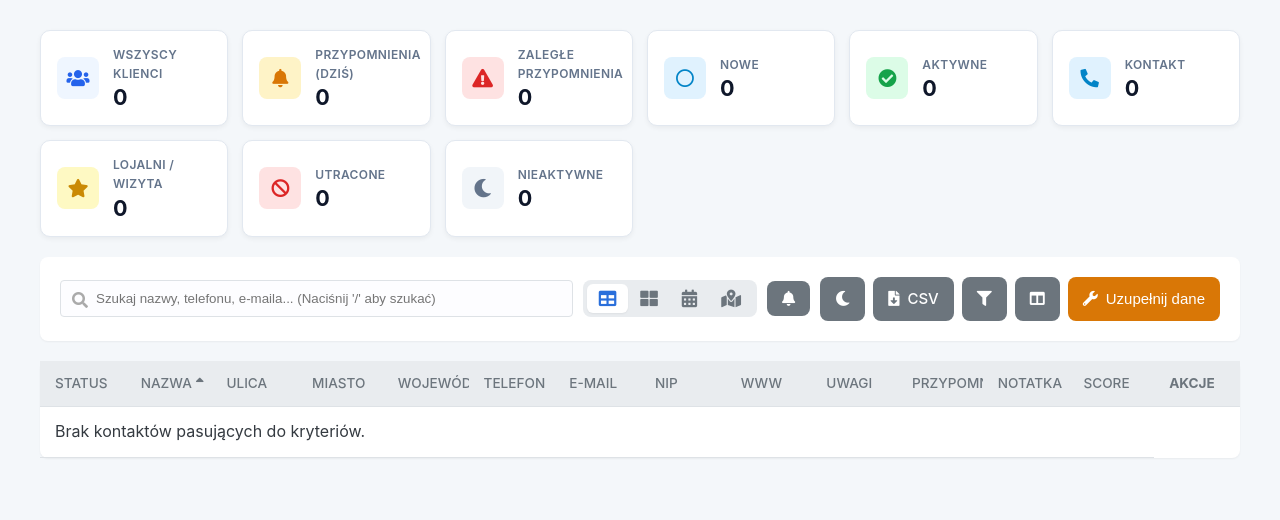
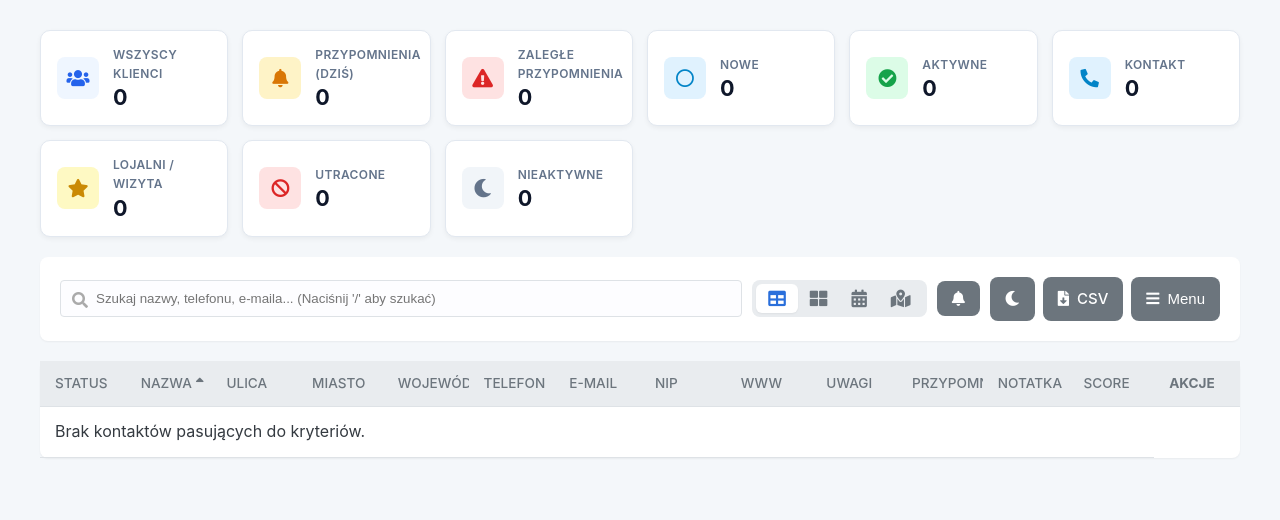
Before and after one commit to damianczarnecki93/crm, a Flask app: page / in a window 1280 px wide. Shown: the top 520 px of the page. Run offline with Flask 3, Linux system fonts and the light colour scheme; data that the repository does not hold is empty; some libraries are stand-ins or nearby versions.

Commit message:
Zaktualizowano aplikację CRM: pełne działanie dynamiczne (AJAX), unifikacja w menu hamburger, poprawa mapy i widoku ciemnego.
Co-authored-by: damianczarnecki93 <215176515+damianczarnecki93@users.noreply.github.com>

```diff
--- a/static/script.js
+++ b/static/script.js
@@ -569,7 +569,11 @@ function renderCalendar() {
         'poznan': [52.4064, 16.9252], 'gdańsk': [54.3520, 18.6466], 'gdansk': [54.3520, 18.6466],
         'szczecin': [53.4285, 14.5528], 'bydgoszcz': [53.1235, 18.0084], 'lublin': [51.2465, 22.5684],
         'katowice': [50.2649, 19.0238], 'białystok': [53.1325, 23.1688], 'bialystok': [53.1325, 23.1688],
-        'gdynia': [54.5189, 18.5305], 'częstochowa': [50.8118, 19.1203], 'radom': [51.4027, 21.1471]
+        'gdynia': [54.5189, 18.5305], 'częstochowa': [50.8118, 19.1203], 'czestochowa': [50.8118, 19.1203],
+        'radom': [51.4027, 21.1471], 'sosnowiec': [50.2863, 19.1041], 'toruń': [53.0138, 18.5981],
+        'torun': [53.0138, 18.5981], 'kielce': [50.8703, 20.6275], 'rzeszów': [50.0412, 21.9991],
+        'rzeszow': [50.0412, 21.9991], 'gliwice': [50.2945, 18.6714], 'olsztyn': [53.7784, 20.4801],
+        'bielsko-biała': [49.8225, 19.0444], 'zielona góra': [51.9356, 15.5062], 'opole': [50.6721, 17.9253]
     };
 
     function renderMap(contacts) {
@@ -586,22 +590,24 @@ function renderCalendar() {
         mapMarkers.forEach(m => leafletMap.removeLayer(m));
         mapMarkers = [];
 
-        contacts.forEach((c, idx) => {
+        contacts.forEach((c) => {
             const cityKey = (c.city || '').toLowerCase().trim();
-            let coords = cityCoords[cityKey];
+            const coords = cityCoords[cityKey];
 
-            // Jeśli miasto nie jest znane, przydziel stały punkt na mapie Polski w zależności od ID
-            if (!coords) {
-                const defaultLat = 52.0 + ((c.id * 17) % 200) / 100.0 - 1.0;
-                const defaultLng = 19.0 + ((c.id * 31) % 300) / 100.0 - 1.5;
-                coords = [defaultLat, defaultLng];
+            // Jeśli miasto jest znane w Słowniku, użyj dokładnych współrzędnych miasta (z minimalnym mikro-odstępem na unikalne ID dla nakładających się punktów)
+            let lat, lng;
+            if (coords) {
+                lat = coords[0] + (c.id % 5) * 0.003 - 0.006;
+                lng = coords[1] + ((c.id * 3) % 5) * 0.003 - 0.006;
+            } else {
+                // Gdy miasto nie jest wpisane lub nieznane w słowniku, wylicz powtarzalną pozycję na bazie ID w obrębie centralnej Polski
+                lat = 52.0 + ((c.id * 17) % 180) / 100.0 - 0.9;
+                lng = 19.0 + ((c.id * 31) % 250) / 100.0 - 1.25;
             }
 
-            const lat = coords[0] + (Math.sin(c.id) * 0.02);
-            const lng = coords[1] + (Math.cos(c.id) * 0.02);
-
             const marker = L.marker([lat, lng]).addTo(leafletMap);
-            marker.bindPopup(`<b><a href="/contact/${c.id}">${c.name}</a></b><br>${c.city || 'Lokalizacja nieokreślona'} ${c.street || ''}<br>Status: ${c.status}`);
+            const locationText = c.city ? `${c.city} ${c.street || ''}` : 'Brak podanego miasta';
+            marker.bindPopup(`<b><a href="/contact/${c.id}">${c.name}</a></b><br>${locationText}<br>Status: ${c.status}`);
             mapMarkers.push(marker);
         });
 
@@ -767,19 +773,22 @@ function renderCalendar() {
         link.addEventListener('click', (e) => { e.preventDefault(); applySort(link.dataset.sort); });
     });
 
-    // --- Obsługa paneli filtrów i kolumn ---
-    const toggleAdvancedBtn = document.getElementById('toggle-advanced-filters');
-    const advancedFilters = document.getElementById('advanced-filters');
-    const toggleColumnsBtn = document.getElementById('toggle-column-selector');
-    const columnSelector = document.getElementById('column-selector');
-    const currentUrlParams = new URLSearchParams(window.location.search);
-    if (toggleAdvancedBtn) {
-        toggleAdvancedBtn.addEventListener('click', () => { advancedFilters.classList.toggle('hidden'); });
-        if (currentUrlParams.get('filter_city') || currentUrlParams.get('filter_status')) {
-            advancedFilters.classList.remove('hidden');
-        }
+    // --- Obsługa menu Hamburgera ---
+    const hamburgerBtn = document.getElementById('hamburger-menu-btn');
+    const hamburgerDropdown = document.getElementById('hamburger-dropdown');
+
+    if (hamburgerBtn && hamburgerDropdown) {
+        hamburgerBtn.addEventListener('click', (e) => {
+            e.stopPropagation();
+            hamburgerDropdown.classList.toggle('hidden');
+        });
+        hamburgerDropdown.addEventListener('click', (e) => {
+            e.stopPropagation();
+        });
+        document.addEventListener('click', () => {
+            hamburgerDropdown.classList.add('hidden');
+        });
     }
-    if (toggleColumnsBtn) { toggleColumnsBtn.addEventListener('click', () => { columnSelector.classList.toggle('hidden'); }); }
 
     // --- Obsługa widoczności kolumn ---
     const columnCheckboxes = document.querySelectorAll('#column-selector input[type="checkbox"]');
--- a/static/style.css
+++ b/static/style.css
@@ -31,7 +31,11 @@ body.dark-theme .stat-card,
 body.dark-theme .contact-card,
 body.dark-theme .history-section,
 body.dark-theme .modal-content,
-body.dark-theme .edit-form-container {
+body.dark-theme .edit-form-container,
+body.dark-theme .drawer-content,
+body.dark-theme .history-entry,
+body.dark-theme #hamburger-dropdown,
+body.dark-theme #notification-dropdown {
     background-color: #1e293b !important;
     color: #f8fafc !important;
     border-color: #334155 !important;
@@ -49,6 +53,20 @@ body.dark-theme thead th {
     background-color: #334155 !important;
     color: #cbd5e1 !important;
 }
+
+body.dark-theme tr[data-contact-id]:hover {
+    background-color: #334155 !important;
+}
+
+body.dark-theme .status-aktywny { background-color: #064e3b !important; color: #ecfdf5 !important; }
+body.dark-theme .status-kontakt { background-color: #1e3a8a !important; color: #eff6ff !important; }
+body.dark-theme .status-utracony { background-color: #881337 !important; color: #fff1f2 !important; }
+body.dark-theme .status-lojalny { background-color: #713f12 !important; color: #fefce8 !important; }
+body.dark-theme .status-nieaktywny { background-color: #334155 !important; color: #f8fafc !important; }
+
+body.dark-theme a { color: #60a5fa !important; }
+body.dark-theme .button-secondary { background-color: #334155 !important; color: #f8fafc !important; }
+body.dark-theme .button-secondary:hover { background-color: #475569 !important; }
 
 body {
     font-family: -apple-system, BlinkMacSystemFont, "Segoe UI", Roboto, Helvetica, Arial, sans-serif;
--- a/templates/index.html
+++ b/templates/index.html
@@ -150,33 +150,40 @@
                         </div>
                     </div>
 
-                    <div style="display: flex; gap: 8px;">
+                    <div style="display: flex; gap: 8px; position: relative;">
                         <button type="button" id="toggle-dark-mode" class="button-secondary" title="Przełącz tryb ciemny/jasny">
                             <i class="fas fa-moon"></i>
                         </button>
                         <a href="{{ url_for('api.export_csv') }}" id="export-btn" class="button-secondary" title="Eksportuj do CSV">
                             <i class="fas fa-file-download"></i> CSV
                         </a>
-                        <button type="button" id="toggle-advanced-filters" class="button-secondary" title="Filtry zaawansowane">
-                            <i class="fas fa-filter"></i>
+
+                        <!-- Hamburger Menu Button -->
+                        <button type="button" id="hamburger-menu-btn" class="button-secondary" title="Opcje i narzędzia">
+                            <i class="fas fa-bars"></i> Menu
                         </button>
-                        <button type="button" id="toggle-column-selector" class="button-secondary" title="Wybierz kolumny">
-                            <i class="fas fa-columns"></i>
-                        </button>
-                        <button type="button" id="btn-missing-data-wizard" class="button-secondary" title="Uzupełnij brakujące dane" style="background-color: #d97706; color: white;">
-                            <i class="fas fa-wrench"></i> Uzupełnij dane
+
+                        <!-- Hamburger Dropdown Panel -->
+                        <div id="hamburger-dropdown" class="hidden" style="position: absolute; right: 0; top: 45px; width: 320px; background: var(--bg-card, #ffffff); border: 1px solid var(--border-color); border-radius: 8px; box-shadow: var(--shadow-md); z-index: 1000; padding: 16px; display: flex; flex-direction: column; gap: 16px;">
+
+                            <!-- Sekcja Narzędzi -->
+                            <div style="border-bottom: 1px solid var(--border-color); padding-bottom: 12px;">
+                                <h4 style="margin: 0 0 8px 0; font-size: 0.9rem; color: var(--primary-color);"><i class="fas fa-tools"></i> Narzędzia</h4>
+                                <button type="button" id="btn-missing-data-wizard" class="button-secondary full-width" style="background-color: #d97706; color: white; justify-content: flex-start;">
+                                    <i class="fas fa-wrench"></i> Uzupełnij dane klientów
                                 </button>
                             </div>
-                </div>
 
-                <div id="advanced-filters" class="hidden" style="margin-top: 8px;">
-                    <div class="filter-group">
+                            <!-- Sekcja Filtrów Zaawansowanych -->
+                            <div style="border-bottom: 1px solid var(--border-color); padding-bottom: 12px;">
+                                <h4 style="margin: 0 0 8px 0; font-size: 0.9rem; color: var(--primary-color);"><i class="fas fa-filter"></i> Filtry zaawansowane</h4>
+                                <div class="filter-group" style="margin-bottom: 8px;">
                                     <label for="filter_city">Miasto:</label>
-                        <input type="text" id="filter_city" name="filter_city" value="{{ filter_city or '' }}" placeholder="np. Warszawa">
+                                    <input type="text" id="filter_city" name="filter_city" value="{{ filter_city or '' }}" placeholder="np. Warszawa" style="margin-bottom: 0;">
                                 </div>
                                 <div class="filter-group">
                                     <label for="filter_status">Status:</label>
-                        <select id="filter_status" name="filter_status">
+                                    <select id="filter_status" name="filter_status" style="margin-bottom: 0;">
                                         <option value="">-- Każdy --</option>
                                         <option value="nowy" {% if filter_status == 'nowy' %}selected{% endif %}>Nowy</option>
                                         <option value="aktywny" {% if filter_status == 'aktywny' %}selected{% endif %}>Aktywny</option>
@@ -187,9 +194,11 @@
                                     </select>
                                 </div>
                             </div>
-            </form>
 
-            <div id="column-selector" class="hidden">
+                            <!-- Sekcja Kolumn -->
+                            <div>
+                                <h4 style="margin: 0 0 8px 0; font-size: 0.9rem; color: var(--primary-color);"><i class="fas fa-columns"></i> Widoczne kolumny</h4>
+                                <div id="column-selector" style="display: grid; grid-template-columns: 1fr 1fr; gap: 8px; font-size: 0.85rem;">
                                     <label><input type="checkbox" name="toggle-cols" value="col-street" checked> Ulica</label>
                                     <label><input type="checkbox" name="toggle-cols" value="col-city" checked> Miasto</label>
                                     <label><input type="checkbox" name="toggle-cols" value="col-voivodeship" checked> Woj.</label>
@@ -198,8 +207,15 @@
                                     <label><input type="checkbox" name="toggle-cols" value="col-nip" checked> NIP</label>
                                     <label><input type="checkbox" name="toggle-cols" value="col-www" checked> WWW</label>
                                     <label><input type="checkbox" name="toggle-cols" value="col-notes" checked> Uwagi</label>
-                <label><input type="checkbox" name="toggle-cols" value="col-last_note" checked> Ostatnia Notatka</label>
+                                    <label><input type="checkbox" name="toggle-cols" value="col-last_note" checked> Notatka</label>
+                                    <label><input type="checkbox" name="toggle-cols" value="col-score" checked> Score</label>
                                 </div>
+                            </div>
+
+                        </div>
+                    </div>
+                </div>
+            </form>
         </div>
 
         <div id="map-view" class="contacts-container hidden" style="height: 500px; border-radius: 10px; overflow: hidden; margin-top: 16px;">
```
Lines whose indentation alone changed are shown as unchanged.
